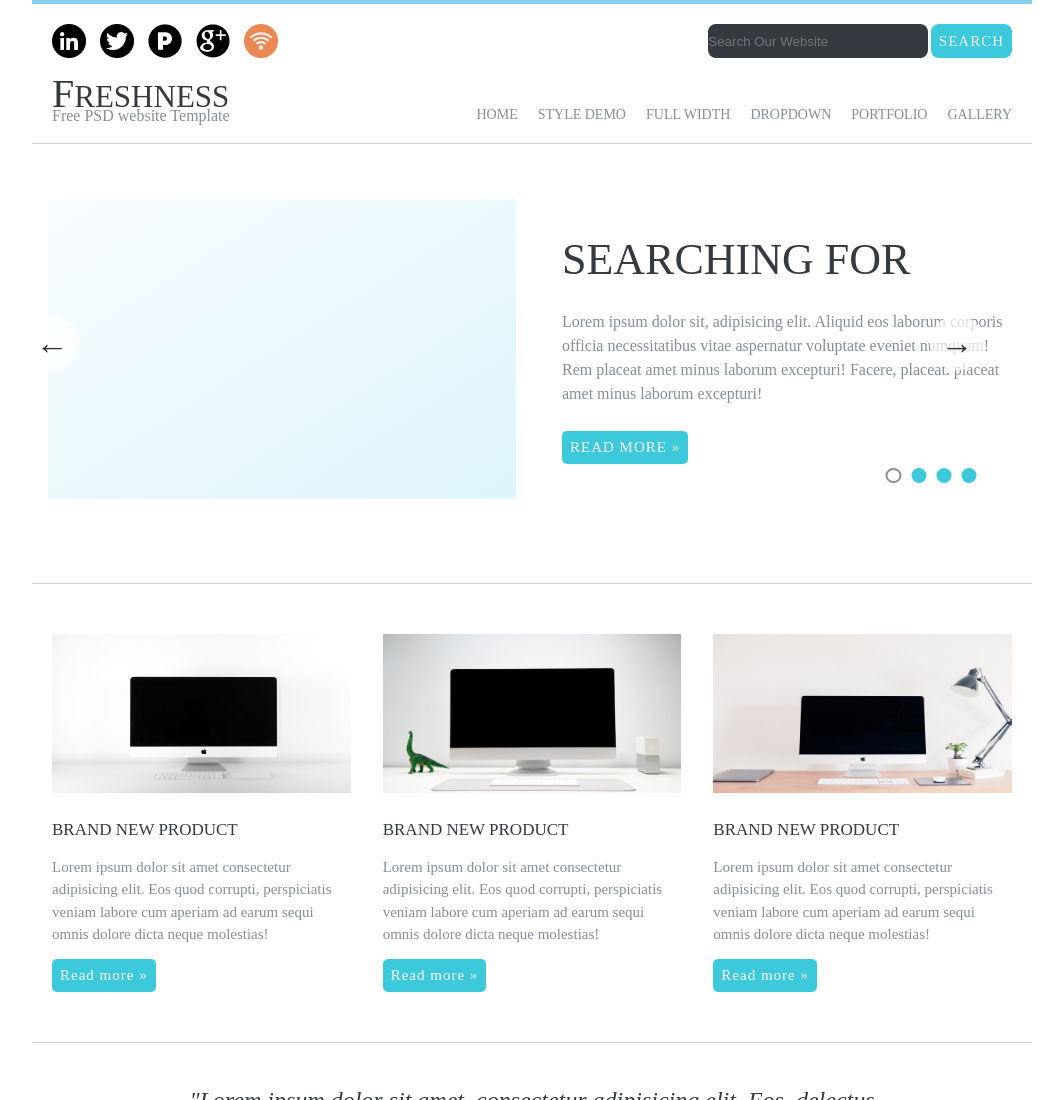
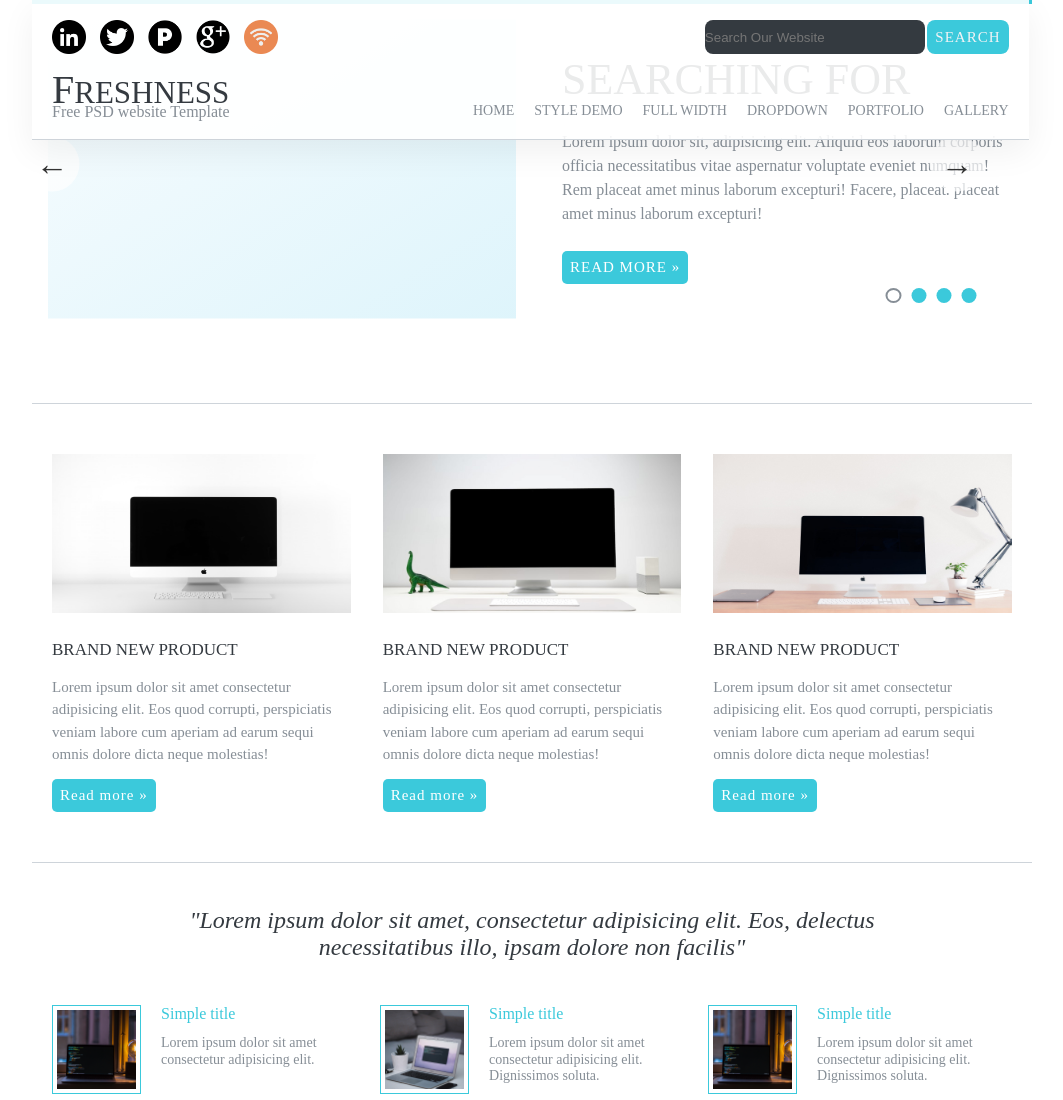
Before and after one commit to LevaniMigriauli/Freshness, a website built with webpack: page src/index.html in a window 1280 px wide. Shown: the top 1100 px of the page, without its empty margins (108-1171 px from the left). Built offline with nearby package versions, Linux system fonts and the light colour scheme; files whose address does not match are found by name.

Commit message:
adding sticky navigation

```diff
--- a/src/index.html
+++ b/src/index.html
@@ -8,7 +8,7 @@
   </head>
   <body>
     <div class="container">
-      <header class="main-header" id="header">
+      <header class="main-header sticky" id="header">
         <div class="header-info">
           <div class="header-info__social-network">
             <img
--- a/src/scss/container.scss
+++ b/src/scss/container.scss
@@ -12,7 +12,7 @@ body {
 .container {
   margin: 0 auto;
 
-  border-top: 0.4rem solid skyblue;
+  border-top: 0.4rem solid $cyan;
 
   max-width: 100rem;
 }
--- a/src/scss/header.scss
+++ b/src/scss/header.scss
@@ -1,6 +1,8 @@
 .main-header {
   display: flex;
   justify-content: space-between;
+
+  max-width: 100rem;
 
   padding-bottom: 2.4rem;
 
@@ -127,6 +129,20 @@
   }
 }
 
+// Sticky navigation
+.sticky {
+  position: fixed;
+  top: 0;
+  // // bottom: 0;
+  // width: 54%;
+  // height: 13rem;
+  // padding-top: 1rem;
+  // padding-bottom: 0;
+  gap: 19.5rem;
+  background-color: rgba(255, 255, 255, 0.897);
+  z-index: 999;
+  box-shadow: 0 1.2rem 3.2rem rgba(0, 0, 0, 0.06);
+}
 /* Below 816px (smaller tablets) */
 @media (max-width: 51em) {
   .button-mobile-nav {
```
